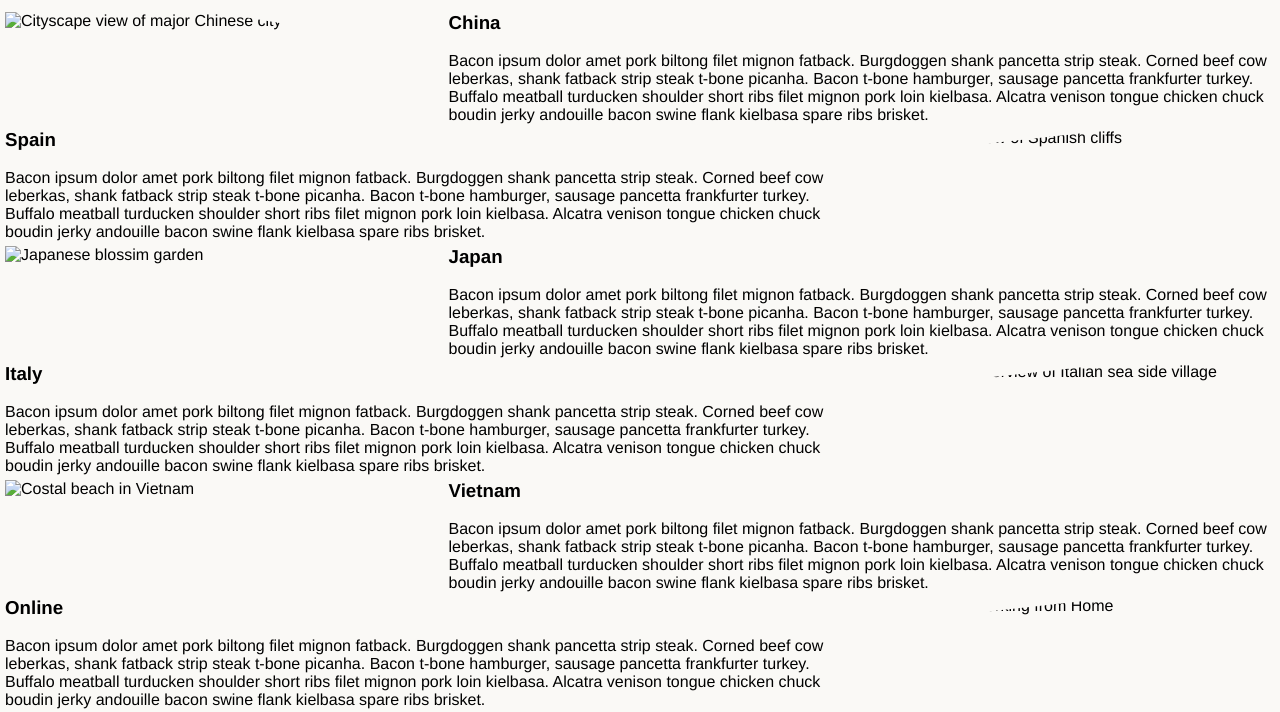
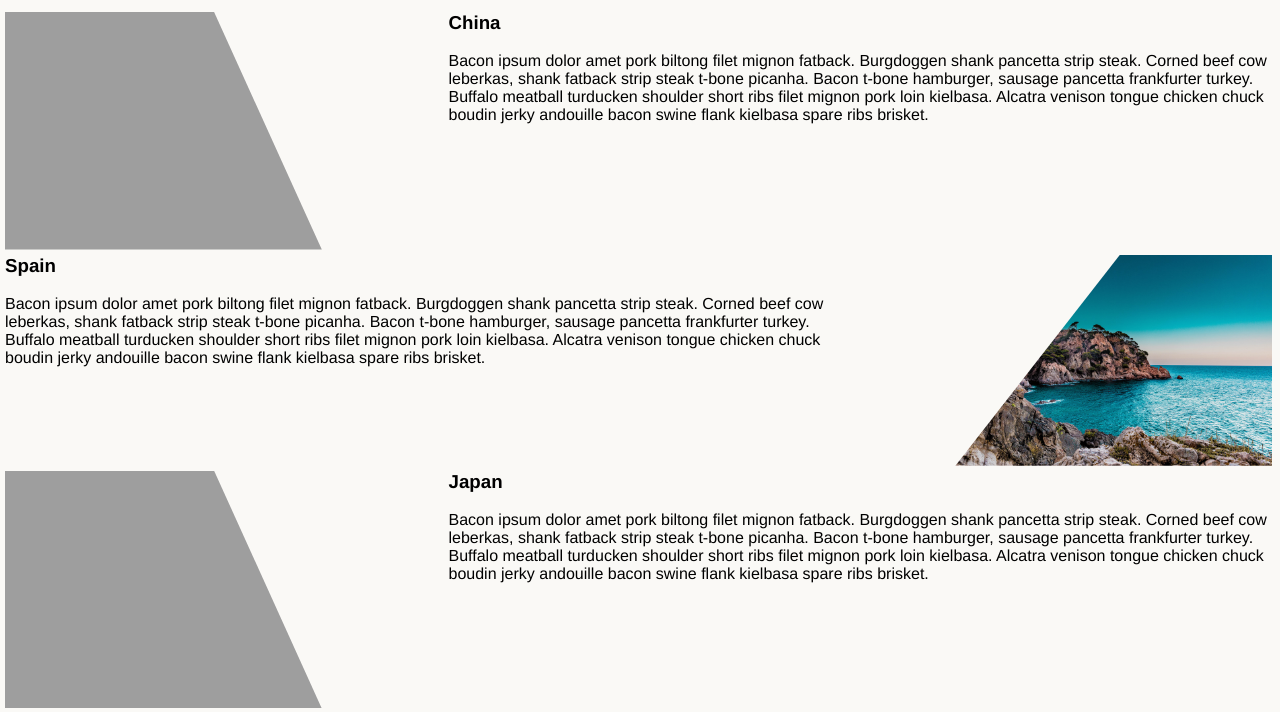
Before and after one commit to sullie-dev/telf, a plain HTML site: page top-destinations.html in a window 1280 px wide. Shown: the part 53-765 px from the top of the page. Drawn offline with Linux system fonts and the light colour scheme; the site is published under a folder, as on GitHub Pages, so addresses that start at the root find nothing.

Commit message:
Fix file paths for top destination images

```diff
--- a/top-destinations.html
+++ b/top-destinations.html
@@ -40,7 +40,7 @@
     </header>
     <section class="destination-container">
       <img
-        src="/assets/images/china.jpg"
+        src="assets/images/china.jpg"
         alt="Cityscape view of major Chinese city"
         class="left-img"
       />
@@ -59,7 +59,7 @@
     </section>
     <section class="destination-container">
       <img
-        src="/assets/images/spain.jpg"
+        src="assets/images/spain.jpg"
         alt="View of Spanish cliffs"
         class="right-img"
       />
@@ -78,7 +78,7 @@
     </section>
     <section class="destination-container">
       <img
-        src="/assets/images/japan.jpg"
+        src="assets/images/japan.jpg"
         alt="Japanese blossim garden"
         class="left-img"
       />
@@ -97,7 +97,7 @@
     </section>
     <section class="destination-container">
       <img
-        src="/assets/images/italy.jpg"
+        src="assets/images/italy.jpg"
         alt="Overview of Italian sea side village"
         class="right-img"
       />
@@ -116,7 +116,7 @@
     </section>
     <section class="destination-container">
       <img
-        src="/assets/images/vietnam.jpg"
+        src="assets/images/vietnam.jpg"
         alt="Costal beach in Vietnam"
         class="left-img"
       />
@@ -135,7 +135,7 @@
     </section>
     <section class="destination-container">
       <img
-        src="/assets/images/online.jpg"
+        src="assets/images/online.jpg"
         alt="Working from Home"
         class="right-img"
       />
```
